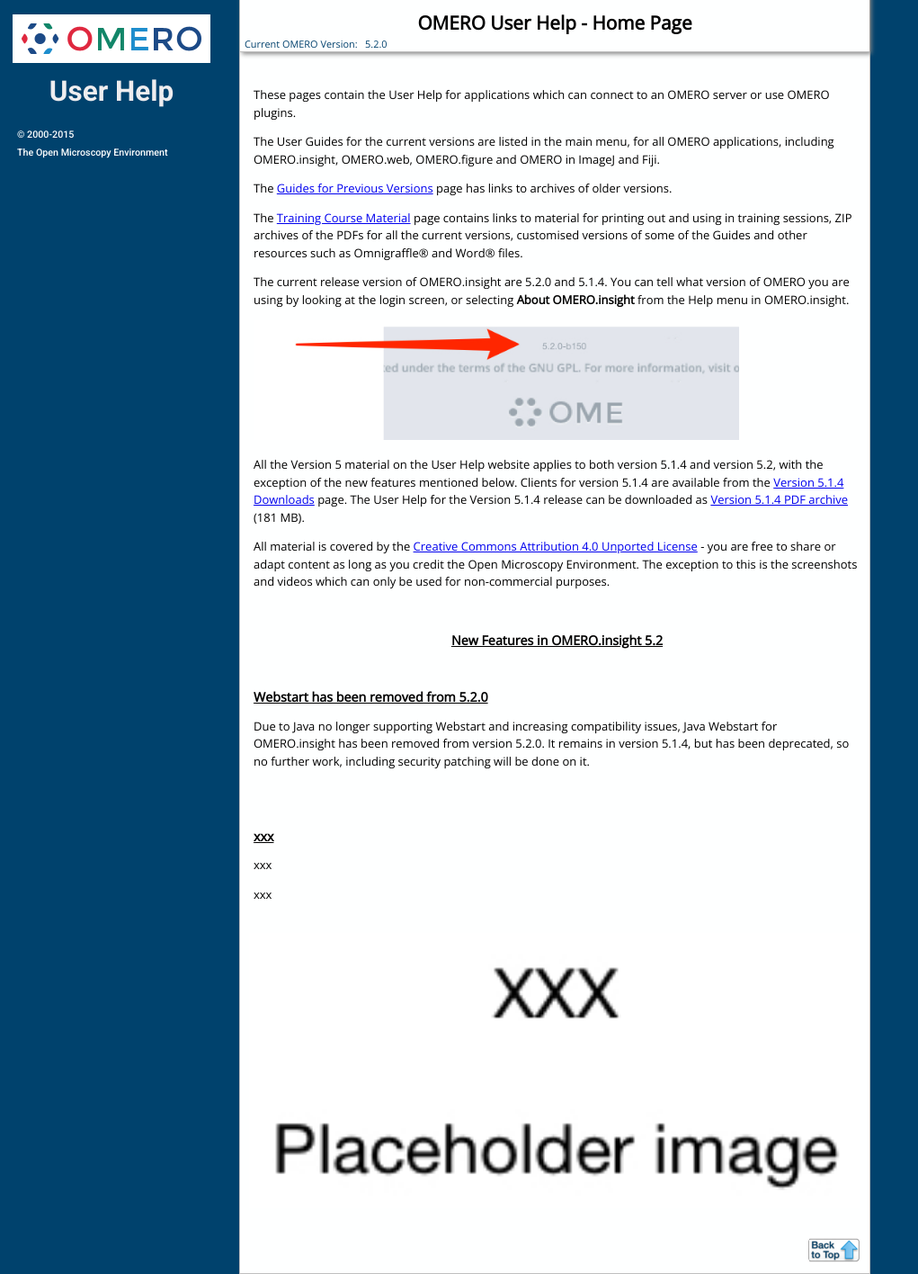
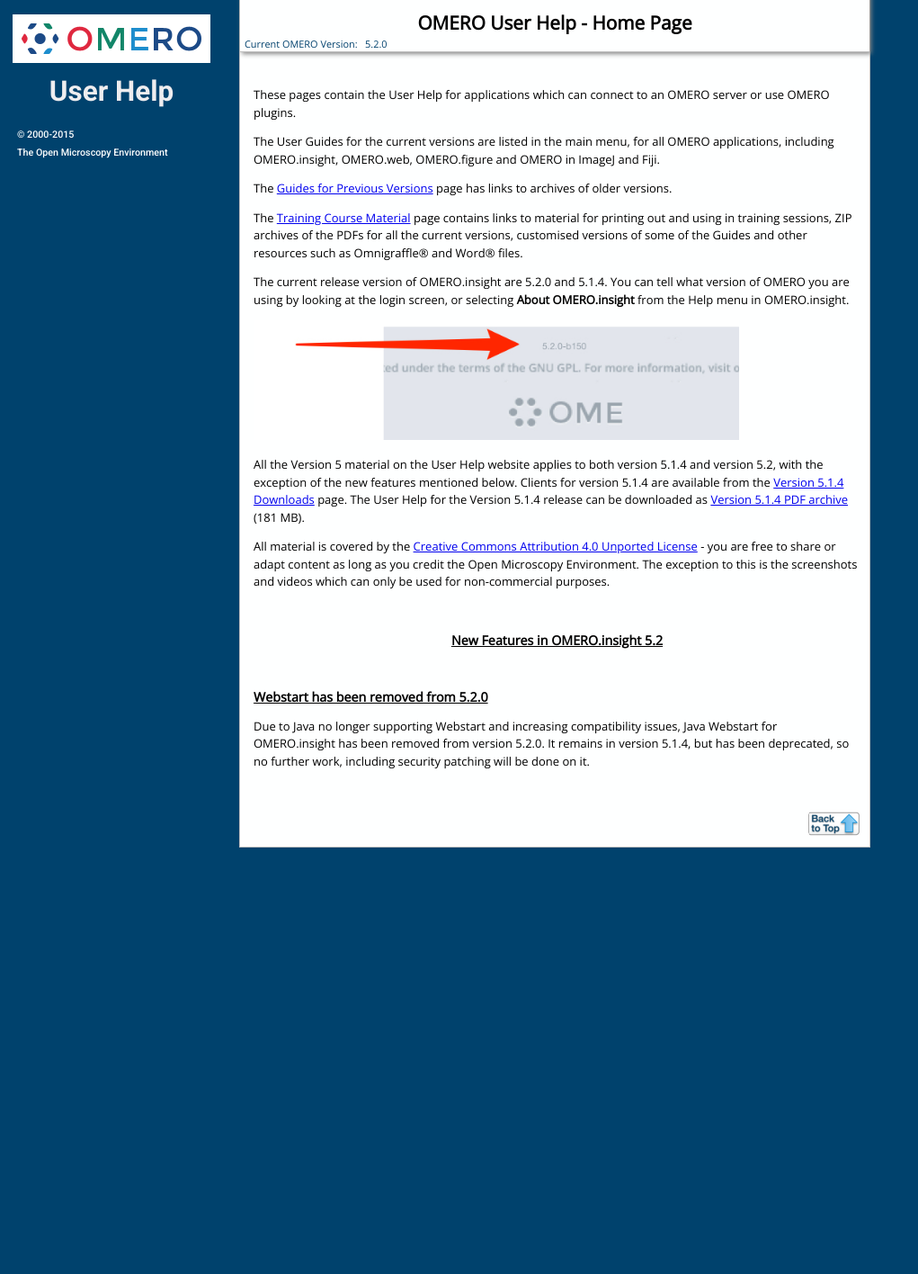
Before and after one commit to snoopycrimecop/ome-help, a Jekyll site: the page built from index.html, in a window 1280 px wide. Shown: the whole page at 90% size, without its empty margins (0-1021 px from the left). Built offline with Jekyll 4.4.1, drawn with Linux system fonts in a browser that asks for light colours; Markdown is read by kramdown in place of the engine named in the settings; after the commit the page ends 942 px from its top, so only the background shows below that.

Commit message:
Remove new features placeholder on Home page

```diff
--- a/index.html
+++ b/index.html
@@ -36,26 +36,6 @@
   <div class="line"><br /></div> <!-- end #line -->
 </div><!-- end #line-block -->
 
-<div class="line-block">
-  <div class="line"><br /></div> <!-- end #line -->
-</div><!-- end #line-block -->
-
-<h2><a class="anchor" id="pwreset"></a>xxx</h2>
-
-<p>xxx</p>
-
-<p>xxx</p>
-
-<div class="line-block">
-  <div class="line"><br /></div> <!-- end #line -->
-</div><!-- end #line-block -->
-
-<img alt="../images/xxx.jpg" class="align-center" src="images/xxx.jpg" style="width: 100%;" />
-
-<div class="line-block">
-  <div class="line"><br /></div> <!-- end #line -->
-</div><!-- end #line-block -->
-
 <p class="top_link"><a href="#top"><img src="images/back_to_top.png" alt="Image for link to top of page" style="float: right;"/></a></p>
 
 <div class="line-block">
```
